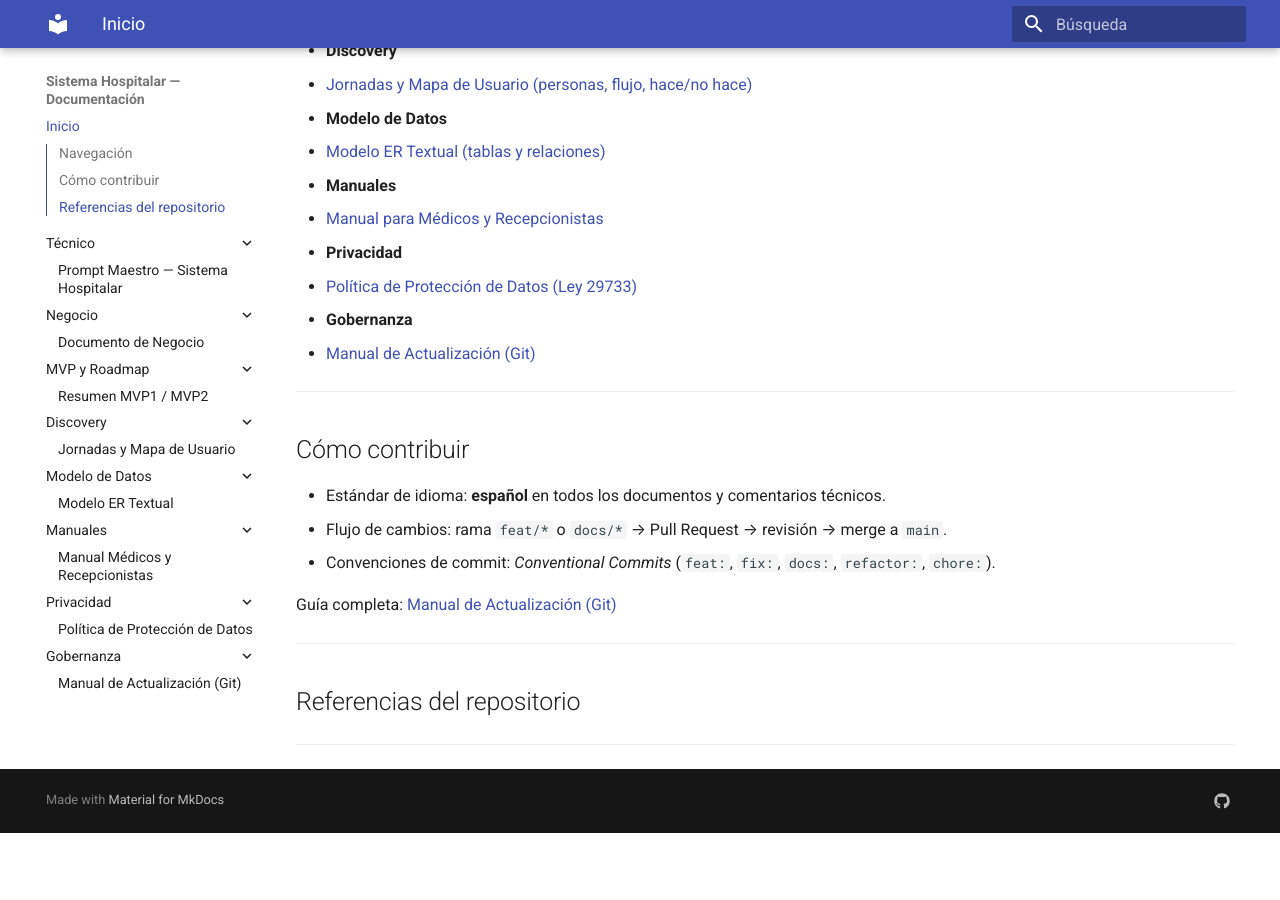
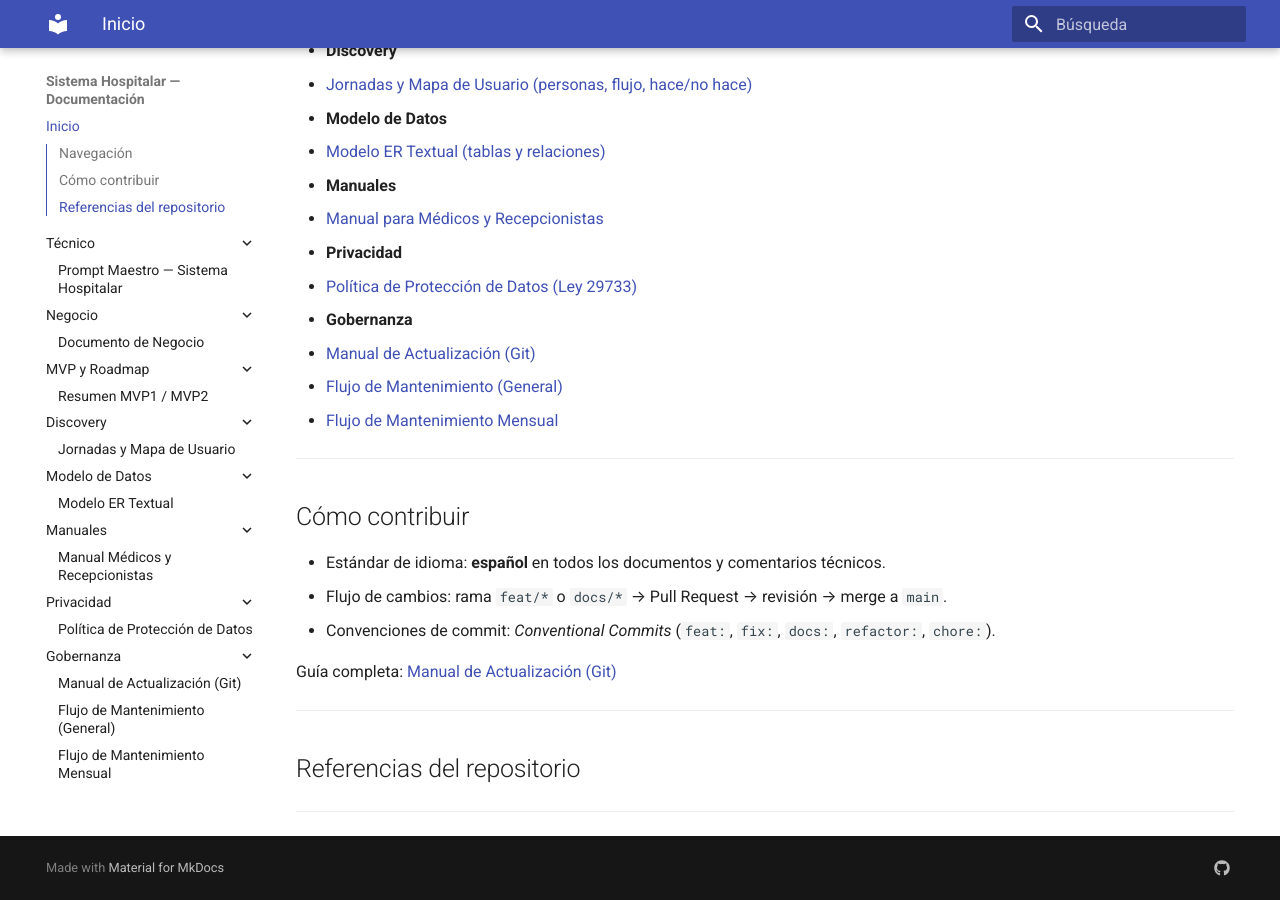
Before and after one commit to halrrik/sistema-hospitalar-docs, an MkDocs documentation site: the page built from docs/index.md, in a window 1280 px wide and 900 px high, scrolled down 511 px. Built offline with MkDocs 1.6.1 and Material for MkDocs 9.7.7, drawn with Linux system fonts in a browser that asks for light colours; before the commit the page ends 1344 px from its top, so only the background shows below that.

Commit message:
docs(gobernanza): añadir flujos de mantenimiento a la navegación e índice

```diff
--- a/docs/index.md
+++ b/docs/index.md
@@ -30,6 +30,9 @@ Todo el contenido está organizado en carpetas temáticas dentro de `docs/`.
 
 - **Gobernanza**
   - [Manual de Actualización (Git)](00-gobernanza/Manual-Actualizacion-Git.md)
+  - [Flujo de Mantenimiento (General)](00-gobernanza/Flujo-de-Mantenimiento.md)
+  - [Flujo de Mantenimiento Mensual](00-gobernanza/Flujo-de-Mantenimiento-Mensual.md)
+
 
 ---
 
--- a/mkdocs.yml
+++ b/mkdocs.yml
@@ -23,6 +23,8 @@ nav:
       - Política de Protección de Datos: 07-privacidad/Politica-Proteccion-de-Datos.md
   - Gobernanza:
       - Manual de Actualización (Git): 00-gobernanza/Manual-Actualizacion-Git.md
+      - Flujo de Mantenimiento (General): 00-gobernanza/Flujo-de-Mantenimiento.md
+      - Flujo de Mantenimiento Mensual: 00-gobernanza/Flujo-de-Mantenimiento-Mensual.md
 
 theme:
   name: material
```
